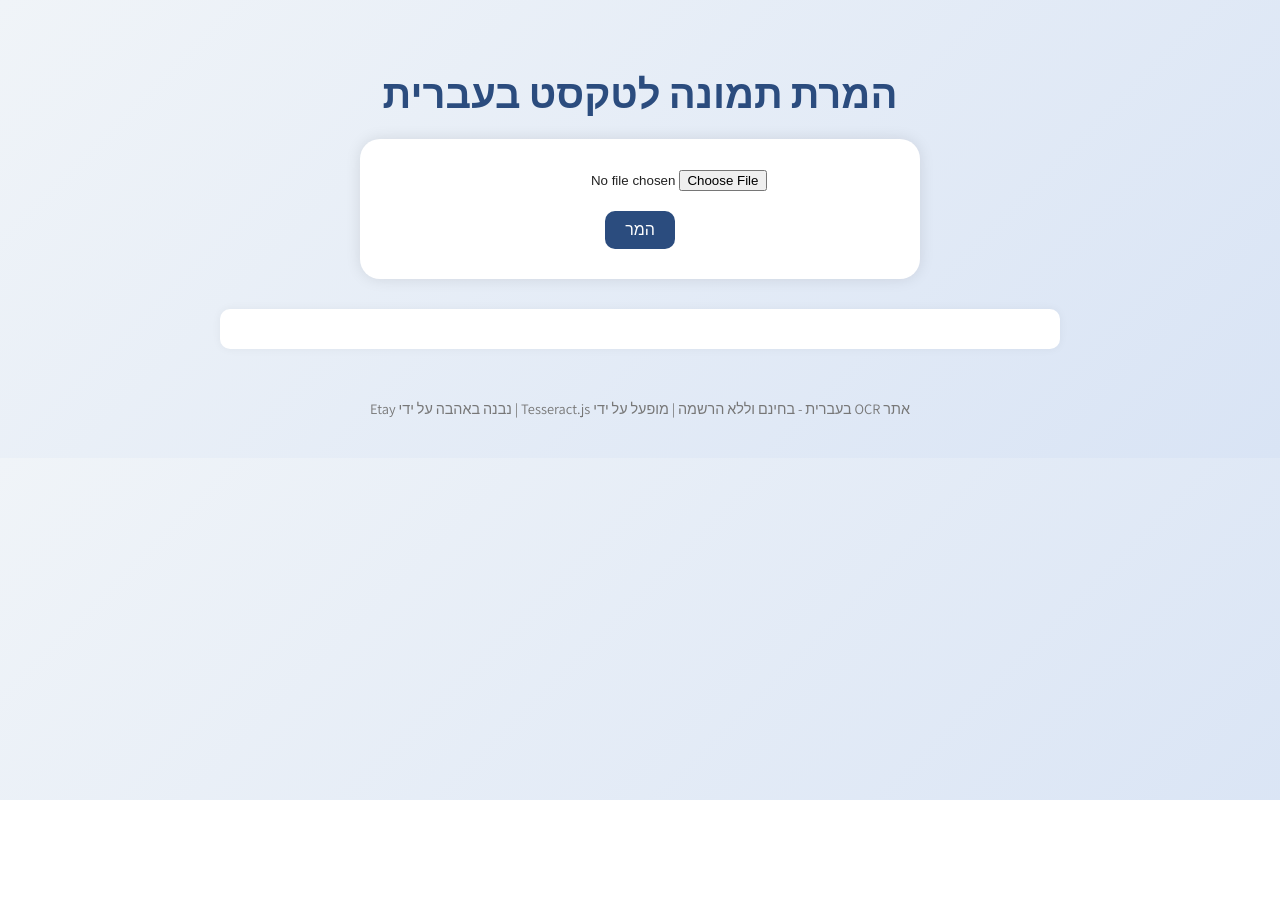
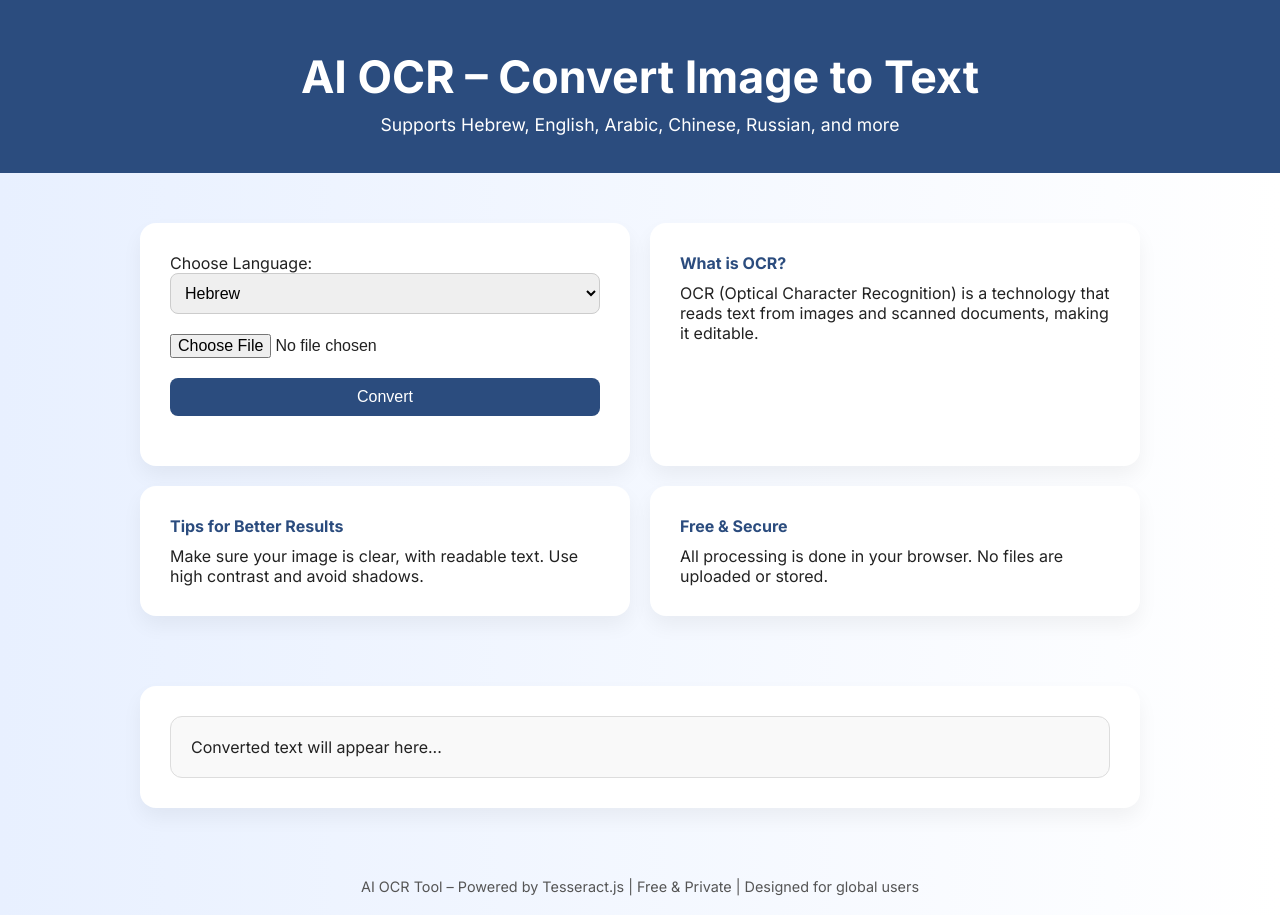
Before and after one commit to EtayAsher/ocr, a plain HTML site: page index.html in a window 1280 px wide. Before the commit the page ends 800 px from the top, so only its background shows below. Drawn offline with Linux system fonts and the light colour scheme.

Commit message:
Update index.html

```diff
--- a/index.html
+++ b/index.html
@@ -1,97 +1,165 @@
 <!DOCTYPE html>
-<html lang="he" dir="rtl">
+<html lang="en">
 <head>
   <meta charset="UTF-8" />
   <meta name="viewport" content="width=device-width, initial-scale=1.0" />
-  <title>המרת תמונה לטקסט בעברית</title>
-  <meta name="description" content="המר תמונה לטקסט בעברית בקלות ובחינם. העלה קובץ וקבל את הטקסט הסרוק תוך שניות." />
-  <link href="https://fonts.googleapis.com/css2?family=Assistant:wght@400;700&display=swap" rel="stylesheet" />
+  <title>AI OCR - Image to Text in Any Language</title>
+  <meta name="description" content="Convert images to text in multiple languages including Hebrew, English, Arabic, Russian, Chinese, and more. Free, fast and accurate OCR online." />
+  <link href="https://fonts.googleapis.com/css2?family=Inter:wght@400;600;700&display=swap" rel="stylesheet">
+  <script src="https://cdn.jsdelivr.net/npm/tesseract.js@4.0.2/dist/tesseract.min.js"></script>
   <style>
     body {
       margin: 0;
-      font-family: 'Assistant', sans-serif;
-      background: linear-gradient(135deg, #f0f4f8, #d9e4f5);
+      font-family: 'Inter', sans-serif;
+      background: linear-gradient(to right, #e8f0ff, #ffffff);
       color: #222;
+    }
+    header {
       text-align: center;
-      padding: 40px 20px;
+      padding: 50px 20px 20px;
+      background: #2b4c7e;
+      color: white;
     }
-    h1 {
-      font-size: 2.5rem;
+    header h1 {
+      margin: 0;
+      font-size: 2.8rem;
+    }
+    .container {
+      max-width: 1000px;
+      margin: 30px auto;
+      padding: 20px;
+      display: flex;
+      flex-wrap: wrap;
+      gap: 20px;
+      justify-content: center;
+    }
+    .card, .upload-box {
+      background: #fff;
+      border-radius: 16px;
+      box-shadow: 0 10px 20px rgba(0,0,0,0.05);
+      padding: 30px;
+      flex: 1 1 300px;
+      min-width: 300px;
+    }
+    .upload-box input[type="file"], select, button {
+      display: block;
+      width: 100%;
       margin-bottom: 20px;
-      color: #2b4c7e;
+      font-size: 1rem;
     }
-    .uploader {
-      background: white;
-      padding: 30px;
-      border-radius: 20px;
-      box-shadow: 0 0 15px rgba(0,0,0,0.1);
-      max-width: 500px;
-      margin: 0 auto 30px;
-    }
-    input[type="file"] {
-      margin-bottom: 20px;
+    select, button {
+      padding: 10px;
+      border: 1px solid #ccc;
+      border-radius: 8px;
     }
     button {
       background-color: #2b4c7e;
       color: white;
       border: none;
-      padding: 10px 20px;
-      border-radius: 10px;
       cursor: pointer;
-      font-size: 1rem;
+      transition: 0.2s;
     }
     button:hover {
       background-color: #1f365a;
     }
     #output {
-      background: #fff;
-      border-radius: 10px;
+      white-space: pre-wrap;
+      background: #f9f9f9;
+      border-radius: 12px;
       padding: 20px;
-      max-width: 800px;
-      margin: 0 auto;
-      white-space: pre-wrap;
-      text-align: right;
-      direction: rtl;
-      box-shadow: 0 0 10px rgba(0,0,0,0.05);
+      font-size: 1rem;
+      border: 1px solid #ddd;
     }
     footer {
-      margin-top: 50px;
+      text-align: center;
+      margin: 50px 20px 20px;
       font-size: 0.9rem;
-      color: #777;
+      color: #555;
+    }
+    .feature-title {
+      font-weight: bold;
+      color: #2b4c7e;
+      margin-bottom: 10px;
     }
   </style>
-  <script src="https://cdn.jsdelivr.net/npm/tesseract.js@4.0.2/dist/tesseract.min.js"></script>
 </head>
 <body>
-  <h1>המרת תמונה לטקסט בעברית</h1>
-  <div class="uploader">
-    <input type="file" id="imageInput" accept="image/*" />
-    <br />
-    <button onclick="convertImageToText()">המר</button>
+  <header>
+    <h1>AI OCR – Convert Image to Text</h1>
+    <p style="margin-top: 10px; font-size: 1.1rem; font-weight: 300;">Supports Hebrew, English, Arabic, Chinese, Russian, and more</p>
+  </header>
+
+  <div class="container">
+    <div class="upload-box">
+      <label for="langSelect">Choose Language:</label>
+      <select id="langSelect">
+        <option value="heb">Hebrew</option>
+        <option value="eng">English</option>
+        <option value="ara">Arabic</option>
+        <option value="rus">Russian</option>
+        <option value="deu">German</option>
+        <option value="fra">French</option>
+        <option value="ita">Italian</option>
+        <option value="spa">Spanish</option>
+        <option value="por">Portuguese</option>
+        <option value="jpn">Japanese</option>
+        <option value="ell">Greek</option>
+        <option value="chi_sim">Chinese (Simplified)</option>
+        <option value="pol">Polish</option>
+        <option value="nld">Dutch</option>
+        <option value="ron">Romanian</option>
+        <option value="enm">Canadian English</option>
+      </select>
+
+      <input type="file" id="imageInput" accept="image/*">
+      <button onclick="convertImageToText()">Convert</button>
+    </div>
+
+    <div class="card">
+      <div class="feature-title">What is OCR?</div>
+      OCR (Optical Character Recognition) is a technology that reads text from images and scanned documents, making it editable.
+    </div>
+
+    <div class="card">
+      <div class="feature-title">Tips for Better Results</div>
+      Make sure your image is clear, with readable text. Use high contrast and avoid shadows.
+    </div>
+
+    <div class="card">
+      <div class="feature-title">Free & Secure</div>
+      All processing is done in your browser. No files are uploaded or stored.
+    </div>
   </div>
-  <div id="output"></div>
+
+  <div class="container">
+    <div class="card" style="flex-basis: 100%;">
+      <div id="output">Converted text will appear here...</div>
+    </div>
+  </div>
+
   <footer>
-    אתר OCR בעברית - בחינם וללא הרשמה | מופעל על ידי Tesseract.js | נבנה באהבה על ידי Etay
+    AI OCR Tool – Powered by Tesseract.js | Free & Private | Designed for global users
   </footer>
 
   <script>
     function convertImageToText() {
       const file = document.getElementById('imageInput').files[0];
+      const lang = document.getElementById('langSelect').value;
       if (!file) {
-        alert('אנא בחר קובץ תמונה קודם');
+        alert('Please choose an image first.');
         return;
       }
-      document.getElementById('output').textContent = 'טוען וממיר תמונה...';
+      document.getElementById('output').textContent = 'Processing...';
       Tesseract.recognize(
         file,
-        'heb',
+        lang,
         {
           logger: m => console.log(m)
         }
       ).then(({ data: { text } }) => {
         document.getElementById('output').textContent = text;
       }).catch(err => {
-        document.getElementById('output').textContent = 'שגיאה בהמרה. אנא נסה שוב.';
+        document.getElementById('output').textContent = 'Error during conversion. Try another image.';
         console.error(err);
       });
     }
```
